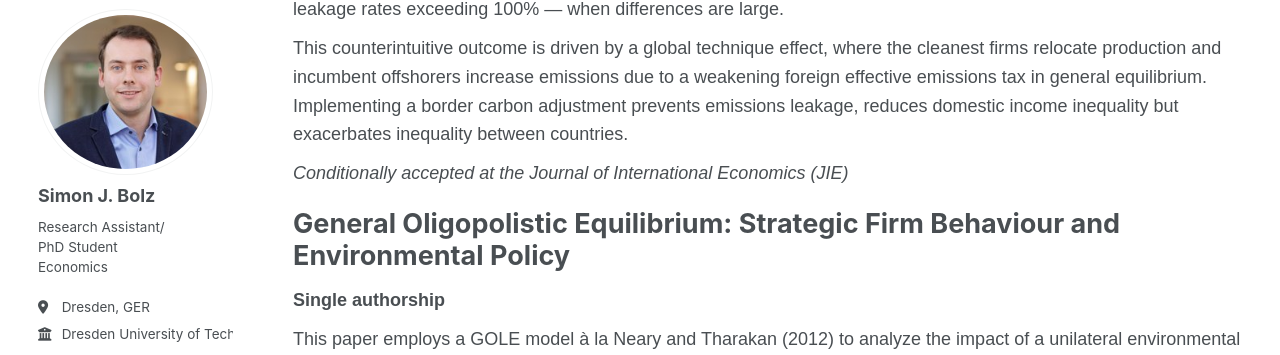
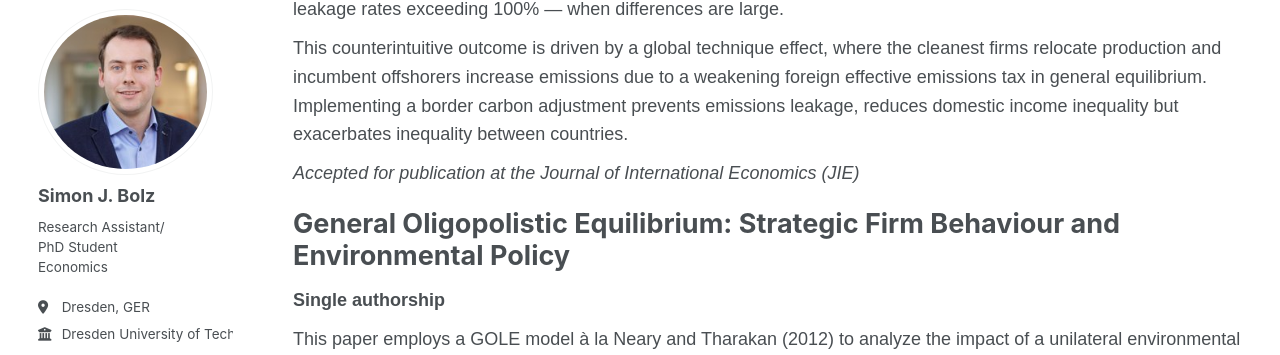
Before and after one commit to sjbolz/sjbolz.github.io, a Jekyll site: the page built from _pages/portfolio.html, in a window 1280 px wide and 900 px high, scrolled down 417 px. Shown: the part 97-452 px from the top of the window. Built offline with Jekyll 4.4.1, drawn with Linux system fonts in a browser that asks for light colours.

Commit message:
Update portfolio.html

```diff
--- a/_pages/portfolio.html
+++ b/_pages/portfolio.html
@@ -55,7 +55,7 @@ author_profile: true
     <p>
         This counterintuitive outcome is driven by a global technique effect, where the cleanest firms relocate production and incumbent offshorers increase emissions due to a weakening foreign effective emissions tax in general equilibrium. Implementing a border carbon adjustment prevents emissions leakage, reduces domestic income inequality but exacerbates inequality between countries.
     </p>
-    <p><em>Conditionally accepted at the Journal of International Economics (JIE) </em></p>
+    <p><em>Accepted for publication at the Journal of International Economics (JIE) </em></p>
 
     <h2>General Oligopolistic Equilibrium: Strategic Firm Behaviour and Environmental Policy</h2>
     <p><strong>Single authorship</strong></p>
```
